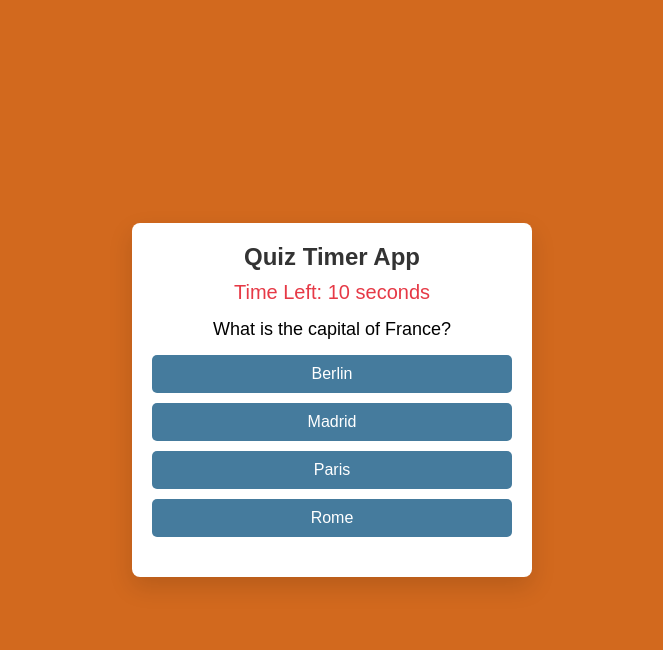
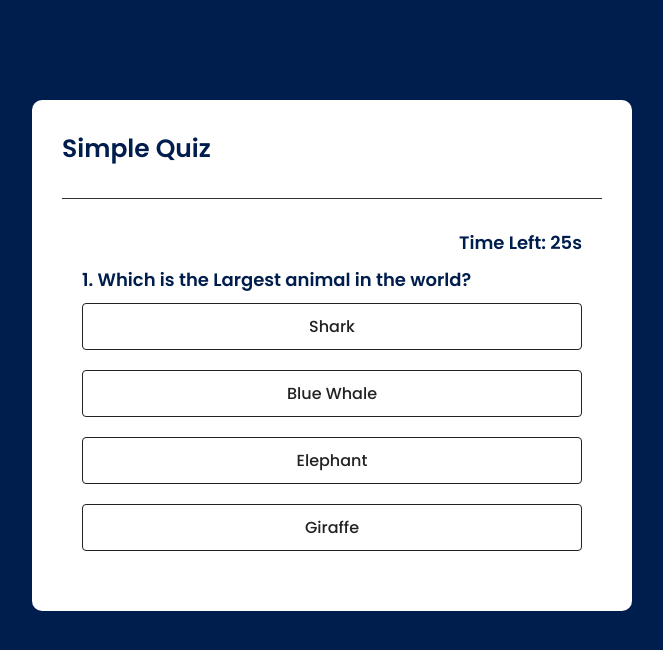
Before and after one commit to UmmiMuzzammil/Quiz-js, a plain HTML site: page index.html in a window 1280 px wide. Shown: the whole page, without its empty margins (308-971 px from the left). Drawn offline with nearby package versions, Linux system fonts and the light colour scheme.

Commit message:
Add files via upload

```diff
--- /dev/null
+++ b/Style.css
@@ -0,0 +1,97 @@
+@import url('https://fonts.googleapis.com/css2?family=Poppins:wght@400;500;600;700;900&display=swap');
+
+
+*{
+    margin: 0;
+    padding: 0;
+    box-sizing: border-box;
+    font-family: "Poppins", sans-serif;
+}
+
+body{
+    /* height: 100vh;  -> comment */
+    background: #001e4d;
+}
+
+.app{
+    background-color: #fff;
+    width: 90%;
+    max-width: 600px;
+    margin: 100px auto 0;
+    border-radius: 10px;
+    padding: 30px;
+}
+
+.app h1 {
+    font-size: 25px;
+    color: #001e4d;
+    font-weight: 600;
+    border-bottom: 1px solid #333;
+    padding-bottom: 30px;
+}
+
+.quiz{
+    padding: 20px;
+}
+
+
+.quiz h2 {
+    font-size: 18px;
+    color: #001e4d;
+    font-weight: 600;
+}
+
+.btn{
+    background: #fff;
+    color: #222;
+    font-weight: 500;
+    font-size: 16px;
+    width: 100%;
+    border: 1px solid #222;
+    padding: 10px;
+    margin: 10px 0;
+    border-radius: 4px;
+    cursor: pointer;
+    transition: all 0.3s;
+}
+
+.btn:hover:not([disabled]){
+    background: #222;
+    color: #fff;
+}
+
+.btn:disabled{
+    cursor: no-drop;
+}
+
+
+#next-btn{
+    background: #001e4d;
+    color: #fff;
+    font-weight: 500;
+    font-size: 16px;
+    width: 150px;
+    border: 0;
+    padding: 10px;
+    margin: 20px auto 0;
+    border-radius: 4px;
+    cursor: pointer;
+    display: none;
+}
+
+.correct{
+    background: #9aeabc;
+
+}
+
+.incorrect{
+    background: #ff9393;
+
+}
+
+#timer {
+    font-size: 18px;
+    color: #001e4d;
+    font-weight: 600;
+    text-align: right;
+  }
--- a/index.html
+++ b/index.html
@@ -1,19 +1,31 @@
 <!DOCTYPE html>
 <html lang="en">
+
 <head>
-  <meta charset="UTF-8">
-  <meta name="viewport" content="width=device-width, initial-scale=1.0">
-  <title>Multi-Quiz Timer App</title>
-  <link rel="stylesheet" href="style.css">
+    <meta charset="UTF-8">
+    <meta name="viewport" content="width=device-width, initial-scale=1.0">
+    <title>Quiz App</title>
+    <link rel="stylesheet"
+        href="https://fonts.googleapis.com/css2?family=Material+Symbols+Rounded:opsz,wght,FILL,GRAD@24,400,0,0&icon_names=timer" />
+    <link rel="stylesheet" href="Style.css">
 </head>
+
 <body>
-  <div class="quiz-container">
-    <h1>Quiz Timer App</h1>
-    <div class="timer">Time Left: <span id="time">15</span> seconds</div>
-    <div class="question" id="question">Loading question...</div>
-    <div class="options" id="options"></div>
-    <div class="message" id="message"></div>
-  </div>
-  <script src="app.js"></script>
+    <div class="app">
+            <h1>Simple Quiz</h1>
+        <div class="quiz">
+            <h2 id="question">Which is the Largest animal in the world?</h2>
+            <div id="answer-buttons">
+                <button class="btn">Answer 1</button>
+                <button class="btn">Answer 2</button>
+                <button class="btn">Answer 3</button>
+                <button class="btn">Answer 4</button>
+            </div>
+            <button id="next-btn">Next</button>
+        </div>
+    </div>
+
+    <script src="script.js"></script>
 </body>
+
 </html>
--- /dev/null
+++ b/script.js
@@ -0,0 +1,154 @@
+const questions = [
+  {
+    question: "Which is the Largest animal in the world?",
+    answers: [
+      { text: "Shark", correct: false },
+      { text: "Blue Whale", correct: true },
+      { text: "Elephant", correct: false },
+      { text: "Giraffe", correct: false }
+    ]
+  },
+  {
+    question: "Which is the smallest country in the world?",
+    answers: [
+      { text: "Paris", correct: true },
+      { text: "Berlin", correct: false },
+      { text: "Madrid", correct: false },
+      { text: "London", correct: false }
+    ]
+  },
+  {
+    question: "Who was the first person to climb Mount Everest?",
+    answers: [
+      { text: "K2", correct: false },
+      { text: "Everest", correct: true },
+      { text: "Kangchenjunga", correct: false },
+      { text: "Mount Kilimanjaro", correct: false }
+    ]
+  },
+  {
+    question: "What is the largest ocean in the world?",
+    answers: [
+      { text: "Pacific Ocean", correct: true },
+      { text: "Atlantic Ocean", correct: false },
+      { text: "Indian Ocean", correct: false },
+      { text: "Arctic Ocean", correct: false }
+    ]
+  }
+];
+
+let timerElement = document.createElement("div");
+timerElement.id = "timer";
+timerElement.style.fontSize = "18px";
+timerElement.style.color = "#001e4d";
+timerElement.style.margin = "10px 0";
+timerElement.style.fontWeight = "600";
+document.querySelector(".quiz").prepend(timerElement);
+
+const questionElement = document.getElementById("question");
+const answerButtons = document.getElementById("answer-buttons");
+const nextButton = document.getElementById("next-btn");
+
+let currentQuestionIndex = 0;
+let score = 0;
+let timeLeft = 30; // 30 seconds for the entire quiz
+let timerInterval;
+
+function startQuiz() {
+  currentQuestionIndex = 0;
+  score = 0;
+  nextButton.innerHTML = "Next";
+  showQuestion();
+  startTimer(); // Start the 30-second quiz timer
+}
+
+function startTimer() {
+  timeLeft = 30; // Reset the time to 30 seconds
+  clearInterval(timerInterval); // Clear any existing timer
+  timerInterval = setInterval(() => {
+    timeLeft--;
+    timerElement.innerHTML = `Time Left: ${timeLeft}s`;
+
+    if (timeLeft <= 0) {
+      clearInterval(timerInterval); // Stop the timer when it hits 0
+      showScore(); // Show score after the time is up
+      disableQuiz(); // Disable the quiz when time is up
+    }
+  }, 1000); // Update every second
+}
+
+function showQuestion() {
+  resetState();
+  let currentQuestion = questions[currentQuestionIndex];
+  let questionNo = currentQuestionIndex + 1;
+  questionElement.innerHTML = questionNo + ". " + currentQuestion.question;
+
+  currentQuestion.answers.forEach(answer => {
+    const button = document.createElement("button");
+    button.innerHTML = answer.text;
+    button.classList.add("btn");
+    answerButtons.appendChild(button);
+    if (answer.correct) {
+      button.dataset.correct = answer.correct;
+    }
+    button.addEventListener("click", selectAnswer);
+  });
+}
+
+function resetState() {
+  nextButton.style.display = "none";
+  while (answerButtons.firstChild) {
+    answerButtons.removeChild(answerButtons.firstChild);
+  }
+}
+
+function selectAnswer(e) {
+  const selectedBtn = e.target;
+  const isCorrect = selectedBtn.dataset.correct === "true";
+  if (isCorrect) {
+    selectedBtn.classList.add("correct");
+    score++;
+  } else {
+    selectedBtn.classList.add("incorrect");
+  }
+  Array.from(answerButtons.children).forEach(button => {
+    if (button.dataset.correct === "true") {
+      button.classList.add("correct");
+    }
+    button.disabled = true;
+  });
+  nextButton.style.display = "block";
+}
+
+function showScore() {
+  resetState();
+  questionElement.innerHTML = `You scored ${score} out of ${questions.length}!`;
+  nextButton.innerHTML = "Play again";
+  nextButton.style.display = "block";
+}
+
+function disableQuiz() {
+  Array.from(answerButtons.children).forEach(button => {
+    button.disabled = true; // Disable all answer buttons
+  });
+  nextButton.style.display = "none"; // Hide the next button
+}
+
+function handleNextButton() {
+  currentQuestionIndex++;
+  if (currentQuestionIndex < questions.length) {
+    showQuestion();
+  } else {
+    showScore();
+  }
+}
+
+nextButton.addEventListener("click", () => {
+  if (currentQuestionIndex < questions.length) {
+    handleNextButton();
+  } else {
+    startQuiz();
+  }
+});
+
+startQuiz();
```
